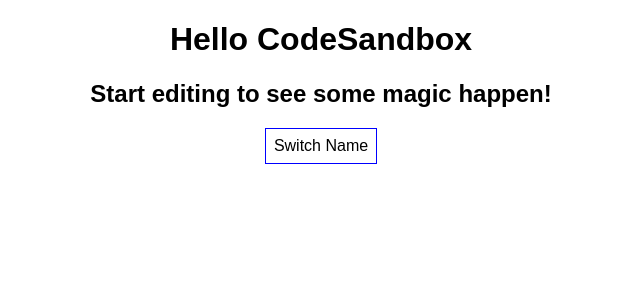
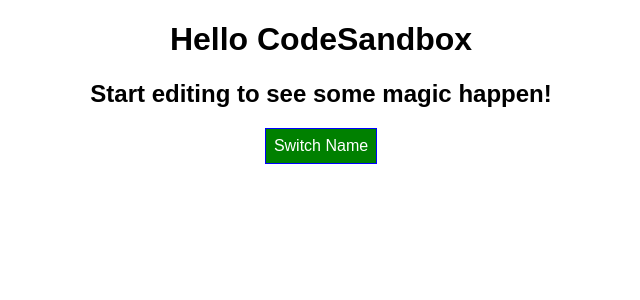
Before and after one commit to alfonso-distiller/menuer-diet-app, a React (Create React App) app: page / in a window 1280 px wide. Shown: the top 300 px of the page, without its empty margins (319-959 px from the left). Built offline with nearby package versions, Linux system fonts and the light colour scheme.

Commit message:
Section 62

```diff
--- a/src/app.jsx
+++ b/src/app.jsx
@@ -43,7 +43,8 @@
 
   render() {
     const style = {
-      backgroundColor: "white",
+      backgroundColor: "green",
+      color: "white",
       font: "inherit",
       border: "1px solid blue",
       padding: "8px",
@@ -68,6 +69,8 @@
           })}
         </div>
       );
+
+      style.backgroundColor = "red";
     }
 
     return (
```
